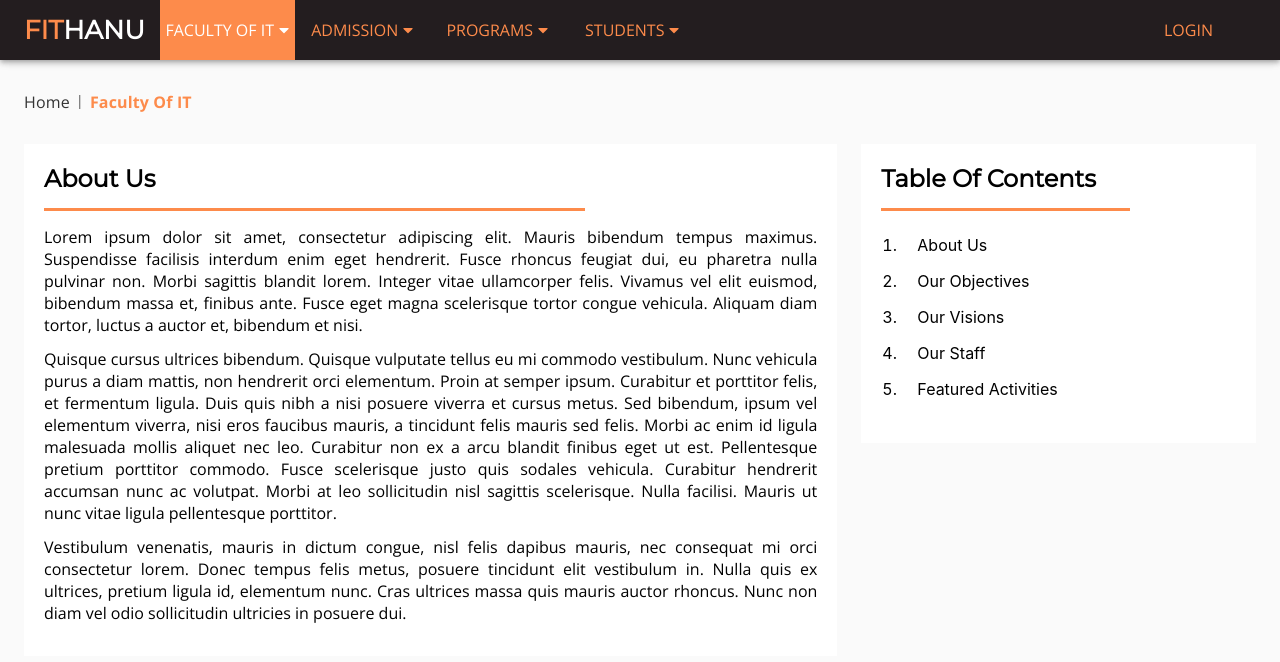
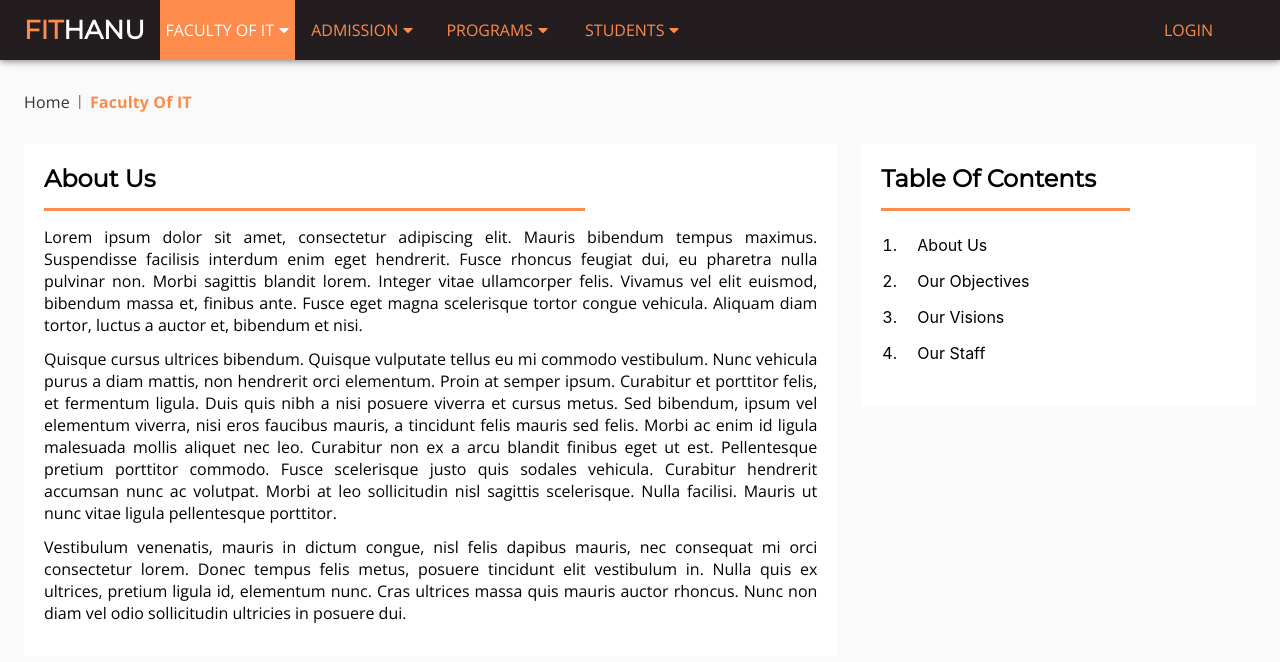
Before and after one commit to locbq/fit-hanu, a React (Create React App) app: page /faculty-of-IT in a window 1280 px wide. Shown: the top 662 px of the page. Built offline with nearby package versions, Linux system fonts and the light colour scheme.

Commit message:
remove featured activities

```diff
--- a/src/components/Navbar/const.js
+++ b/src/components/Navbar/const.js
@@ -17,10 +17,6 @@ const navList = [
       {
         title: 'Our Staff',
         url: '/our-staff',
-      },
-      {
-        title: 'Featured Activities',
-        url: '/featured-activities',
       },
     ],
     url: '/faculty-of-IT',
--- a/src/pages/FacultyIT/AboutUs/const.js
+++ b/src/pages/FacultyIT/AboutUs/const.js
@@ -15,8 +15,4 @@ export const contentList = [
     title: 'Our Staff',
     url: '/faculty-of-IT/our-staff',
   },
-  {
-    title: 'Featured Activities',
-    url: '/faculty-of-IT/featured-activities',
-  },
 ];
--- a/src/pages/FacultyIT/OurObjectives/const.js
+++ b/src/pages/FacultyIT/OurObjectives/const.js
@@ -15,8 +15,4 @@ export const contentList = [
     title: 'Our Staff',
     url: '/faculty-of-IT/our-staff',
   },
-  {
-    title: 'Featured Activities',
-    url: '/faculty-of-IT/featured-activities',
-  },
 ];
--- a/src/pages/FacultyIT/OurStaff/const.js
+++ b/src/pages/FacultyIT/OurStaff/const.js
@@ -15,8 +15,4 @@ export const contentList = [
     title: 'Our Staff',
     url: '/faculty-of-IT/our-staff',
   },
-  {
-    title: 'Featured Activities',
-    url: '/faculty-of-IT/featured-activities',
-  },
 ];
--- a/src/pages/FacultyIT/OurVisions/const.js
+++ b/src/pages/FacultyIT/OurVisions/const.js
@@ -15,8 +15,4 @@ export const contentList = [
     title: 'Our Staff',
     url: '/faculty-of-IT/our-staff',
   },
-  {
-    title: 'Featured Activities',
-    url: '/faculty-of-IT/featured-activities',
-  },
 ];
```
